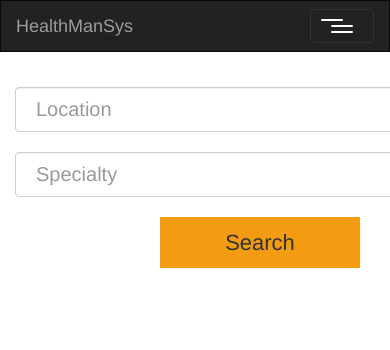
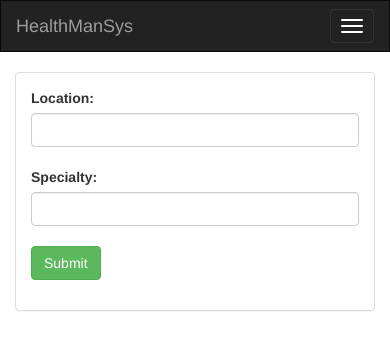
Before and after one commit to AdityaVallabh/HealthCareSys, a Django app: page / in a window 390 px wide; the page is wider, and only the part inside the window is pictured. Shown: the top 350 px of that part. Run offline with Django 3.2, Linux system fonts and the light colour scheme; some libraries are stand-ins or nearby versions.

Commit message:
Revert "Search Page"

```diff
--- a/healthcare/static/css/style.css
+++ /dev/null
@@ -1,136 +0,0 @@
-span {
-    margin: 0 10px;
-}
-
-span:first-of-type {
-    margin-left: 0;
-}
-
-span:last-of-type {
-    margin-right: 0;
-}
-#results li {
-    padding: 10px 0;
-    border-bottom: 1px dotted #ccc;
-    list-style: none;
-    overflow: auto;
-}
-.list-left {
-    float: left;
-    width: 20%;
-}
-.list-left img {
-    width: 100%;
-    padding: 3px;
-    border: 1px solid #ccc;
-}
-.list-right {
-    float: right;
-    width: 78%;
-}
-.list-right h3 {
-    margin: 0;
-}
-.list-right p {
-    margin: 0;
-}
-
-.cTitle {
-    color: #dd2826;
-}
-
-.button-container {
-    margin-top: 25px;
-
-}
-.search-container{
-  width: 490px;
-  display: block;
-  margin: 0 auto;
-}
-
-input#search-bar{
-  margin: 0 auto;
-  width: 100%;
-  height: 45px;
-  padding: 0 20px;
-  font-size: 2rem;
-  border: 1px solid #D0CFCE;
-  outline: none;
-  &:focus{
-    border: 1px solid #008ABF;
-    transition: 0.35s ease;
-    color: #008ABF;
-    &::-webkit-input-placeholder{
-      transition: opacity 0.45s ease;
-  	  opacity: 0;
-     }
-    &::-moz-placeholder {
-      transition: opacity 0.45s ease;
-  	  opacity: 0;
-     }
-    &:-ms-placeholder {
-     transition: opacity 0.45s ease;
-  	 opacity: 0;
-     }
-   }
- }
-
-.search-icon{
-  position: relative;
-  float: right;
-  width: 75px;
-  height: 75px;
-  top: -62px;
-  right: -45px;
-}
-.paging-button {
-    background: #f4f4f4;
-    padding: 0 13px;
-    border: #ccc 1px solid;
-    border-radius: 5px;
-    color: #333;
-    margin: 10px;
-    cursor: pointer;
-}
-.sub-main{
-  width: 30%;
-  margin:20px;
-  float: left;
-}
-.button-three{
-  text-align: center;
-  cursor: pointer;
-  font-size:22px;
-}
-.button-three {
-    position: relative;
-    background-color: #f39c12;
-    border: none;
-    padding: 10px;
-    width: 200px;
-    text-align: center;
-    -webkit-transition-duration: 0.4s; /* Safari */
-    transition-duration: 0.4s;
-    text-decoration: none;
-    overflow: hidden;
-}
-
-.button-three:hover{
-   background:#fff;
-   box-shadow:0px 2px 10px 5px #97B1BF;
-   color:#000;
-}
-
-.button-three:after {
-    content: "";
-    background: #f1c40f;
-    display: block;
-    position: absolute;
-    padding-top: 300%;
-    padding-left: 350%;
-    margin-left: -20px !important;
-    margin-top: -120%;
-    opacity: 0;
-    transition: all 0.8s
-}
--- a/healthcare/templates/healthcare/base.html
+++ b/healthcare/templates/healthcare/base.html
@@ -8,7 +8,6 @@
     <script src="https://code.jquery.com/jquery-3.2.1.slim.min.js"></script>
     <script src="https://maxcdn.bootstrapcdn.com/bootstrap/3.3.7/js/bootstrap.min.js"></script>
     <link href="https://fonts.googleapis.com/css?family=Satisfy" rel="stylesheet">
-    <link href="{% static "css/style.css" %}" rel="stylesheet" type="text/css">
 </head>
 <body>
     <nav class="navbar navbar-inverse">
--- a/healthcare/templates/healthcare/search.html
+++ b/healthcare/templates/healthcare/search.html
@@ -1,37 +1,41 @@
-{% load staticfiles %}
-
-    <div class="panel-body">
-      <form class="search-container" action="" method="GET" enctype="multipart/form-data">
-        <div>
-        <input name='location' class="form-control" type="text" id="search-bar" placeholder="Location"><br />
-        <input name='specialty' class="form-control" type="text" id="search-bar" placeholder="Specialty"><br />
-        <div class="form-group">
-              <center><button class="button-three">Search</button></center>
+<div class="container-fluid">
+    <div class="row">
+        <div class="col-sm-12 col-md-7">
+            <div class="panel panel-default">
+                <div class="panel-body">
+                    <form class="form-horizontal" action="" method="GET" enctype="multipart/form-data">
+                        <label>Location: </label>
+                        <input name='location' class="form-control" type='text'><br />
+                        <label>Specialty: </label>
+                        <input name='specialty' class="form-control" type='text'><br />
+                        <div class="form-group">
+                            <div class="col-sm-offset col-sm-10">
+                                <button type="submit" class="btn btn-success">Submit</button>
+                            </div>
+                        </div>
+                    </form>
+                </div>
+            </div>
         </div>
-      </div>
-      </form>
     </div>
-
     {% if doctors %}
-        <div class="container-fluid">
-        <ul id="results">
+    Doctors found:
+    <table class="table table-hover">
+        <tr>
+            <th>Doctor Name</th>
+            <th>Hospital Name</th>
+            <th>Department</th>
+            <th>Book</th>
+        </tr>
         {% for doctor in doctors %}
-        <li>
-          <div class="list-left">
-            <img src="{% static "img/doctor1.jpg" %}"  width="50px" height="300px">
-          </div>
-          <div class="list-right">
-            <h2>Dr.{{ doctor.user.first_name }} {{ doctor.user.last_name }}</h2>
-            <br><h3>{{ doctor.hospital }}</h3><br>
-            <h3>{{ doctor.specialization }}</h3><br>
-
-            <div class="sub-main">
-      <button class="button-three">Appointment</button>
-          </div>
-          </li>
+        <tr>
+            <td>{{ doctor.user.first_name }} {{ doctor.user.last_name }}</td>
+            <td>{{ doctor.hospital }}</td>
+            <td>{{ doctor.specialization }}</td>
+            <td><a href="">Book</a></td>
+        </tr>
         {% endfor %}
-      </ul>
+    </table>
     {% endif %}
-  </div>
 
 </div>
```
Also changed, not shown: db.sqlite3, healthcare/static/img/bg-banner.jpg (deleted), healthcare/static/img/doctor1.jpg (deleted), healthcare/static/img/doctor2.jpg (deleted), healthcare/static/img/doctor3.jpg (deleted), healthcare/static/img/doctor4.jpg (deleted), healthcare/static/img/search-icon.png (deleted).
